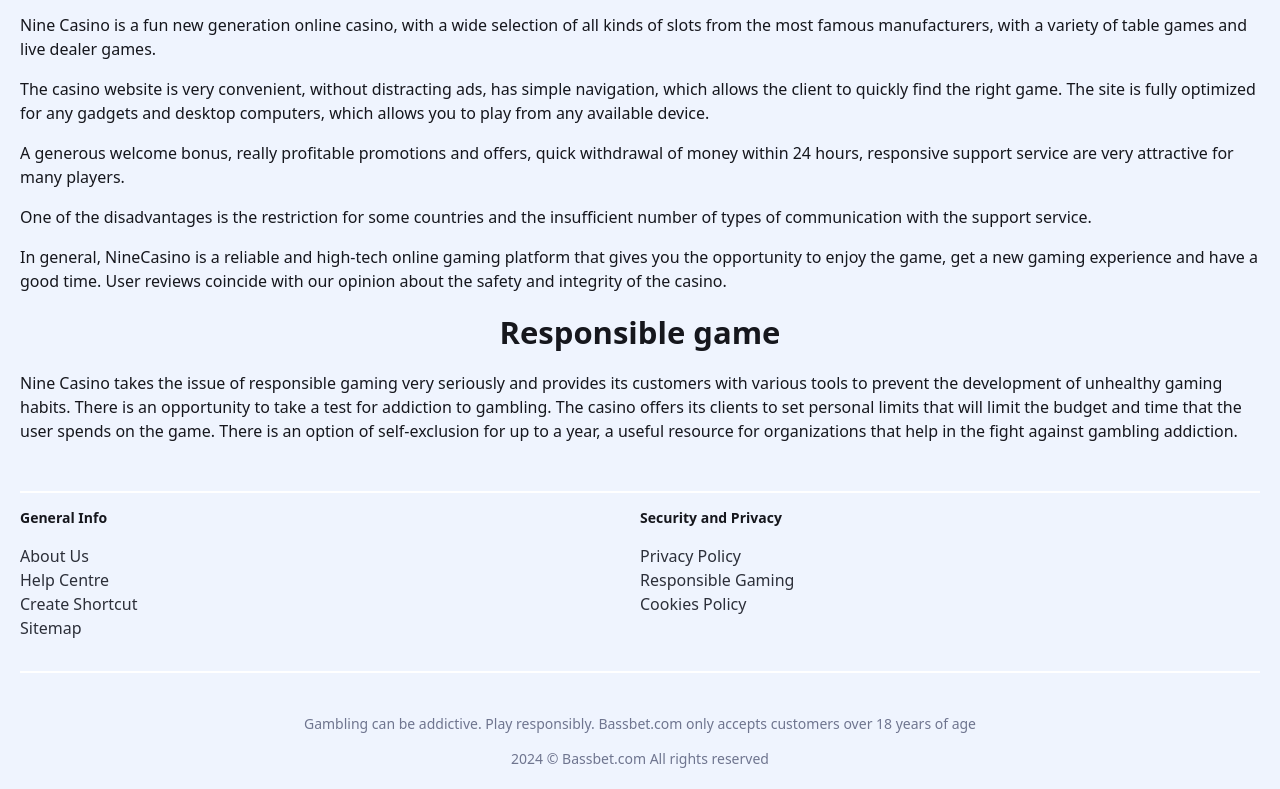
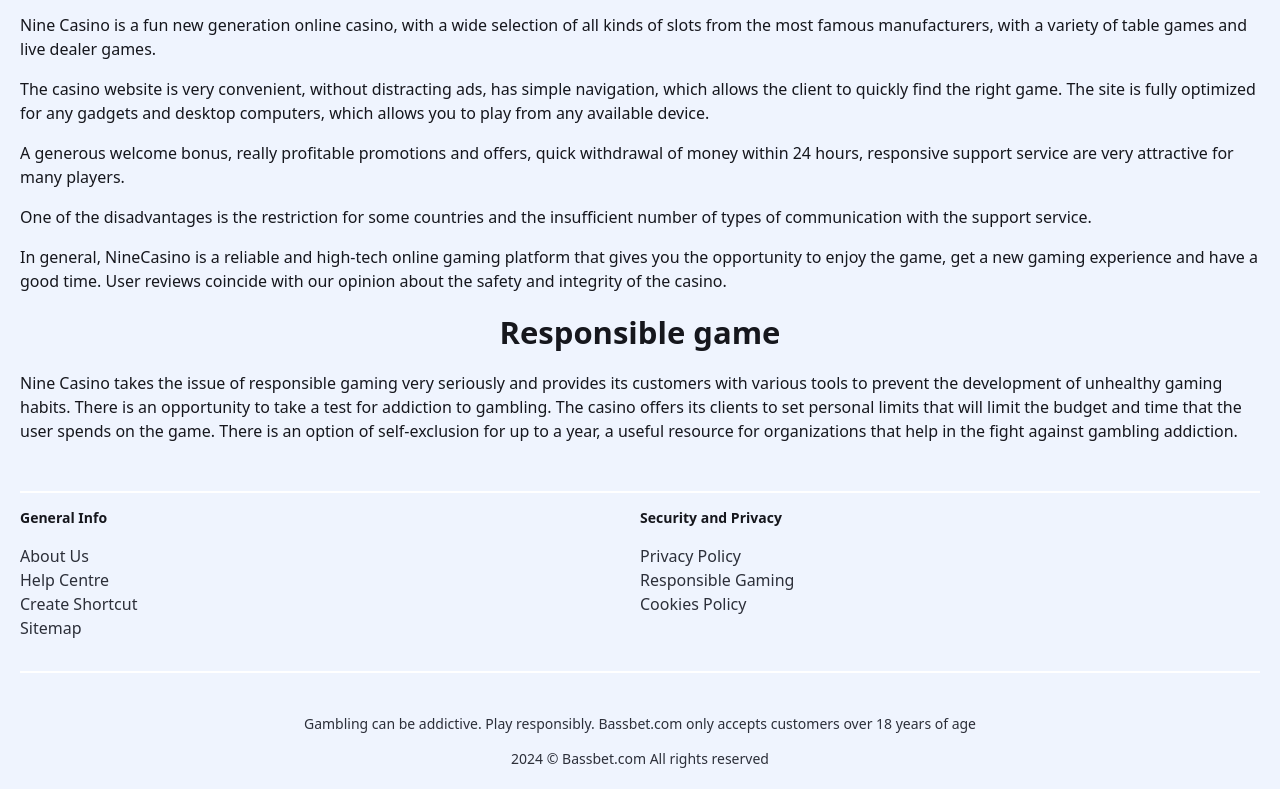
Before and after one commit to IvanKhavilov/CasinoLab, a plain HTML site: page index.html in a window 1280 px wide. Shown: the part 3555-4344 px from the top of the page. Drawn offline with Linux system fonts and the light colour scheme.

Commit message:
Add files via upload

```diff
--- a/index.html
+++ b/index.html
@@ -469,7 +469,7 @@
         gap: 14px;
         font-size: 14px;
         padding-top: 40px;
-        color: rgb(111, 117, 143);
+        color: #2c2f39;
         text-align: center;
       }
       @media (max-width: 768px) {
```
